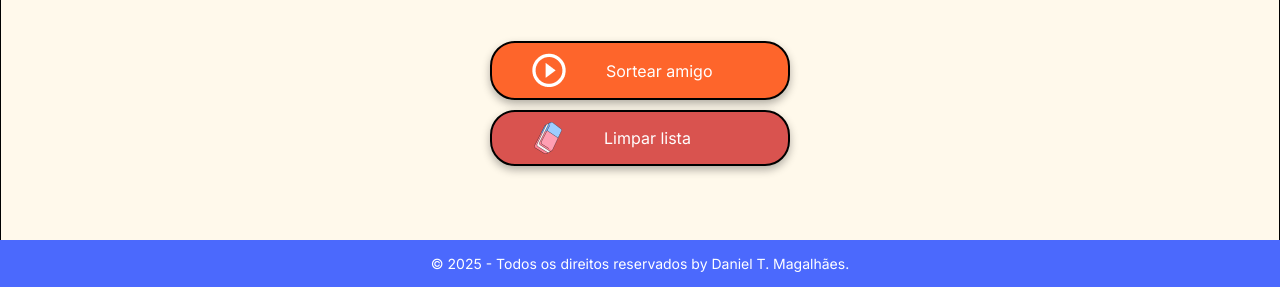
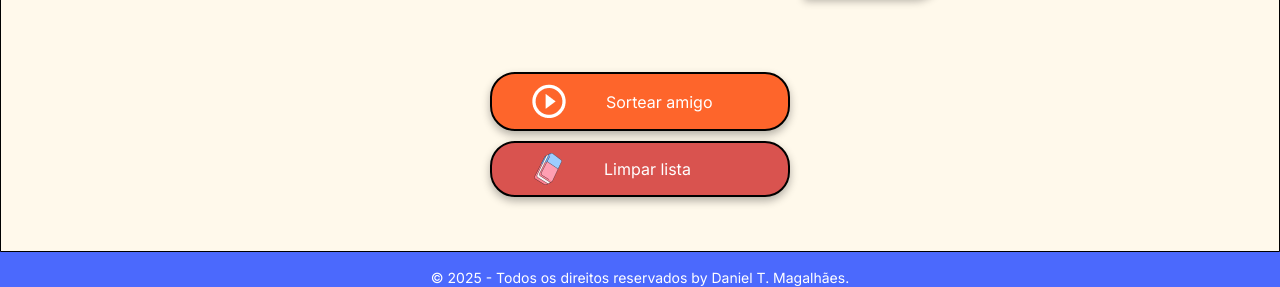
Before and after one commit to DanielTMagalhaes/Challenger-Amigo-Secreto-Oracle-One-DanielMagalhaes, a plain HTML site: page index.html in a window 1280 px wide. Shown: the part 513-800 px from the top of the page. Drawn offline with Linux system fonts and the light colour scheme.

Commit message:
footer fixo removido

```diff
--- a/style.css
+++ b/style.css
@@ -16,18 +16,19 @@
 }
 
 body {
-    height: 100vh;
+    min-height: 100vh; /* garante que ocupe toda a altura da tela */
     background-color: var(--color-primary);
     display: flex;
-    justify-content: center;
-    align-items: center;
+    flex-direction: column; /* layout em coluna */
+    font-family: "Inter", sans-serif;
 }
 
 .main-content {
+    flex: 1; /* ocupa todo espaço disponível */
     display: flex;
     flex-direction: column;
-    height: 100%;
     width: 100%;
+    padding-bottom: 16px; /* opcional, para espaçamento interno */
 }
 
 /* Banner */
@@ -180,14 +181,14 @@ ul {
     background-color: #b52b27; /* vermelho mais escuro */
 }
 
+/* Footer */
 .footer {
     background-color: var(--color-primary);
     color: var(--color-white);
     text-align: center;
-    padding: 15px;
+    padding: 1px;
     font-size: 14px;
     font-family: "Inter", sans-serif;
-    position: fixed;
-    bottom: 0;
     width: 100%;
+    /* removido position: fixed */
 }
```
